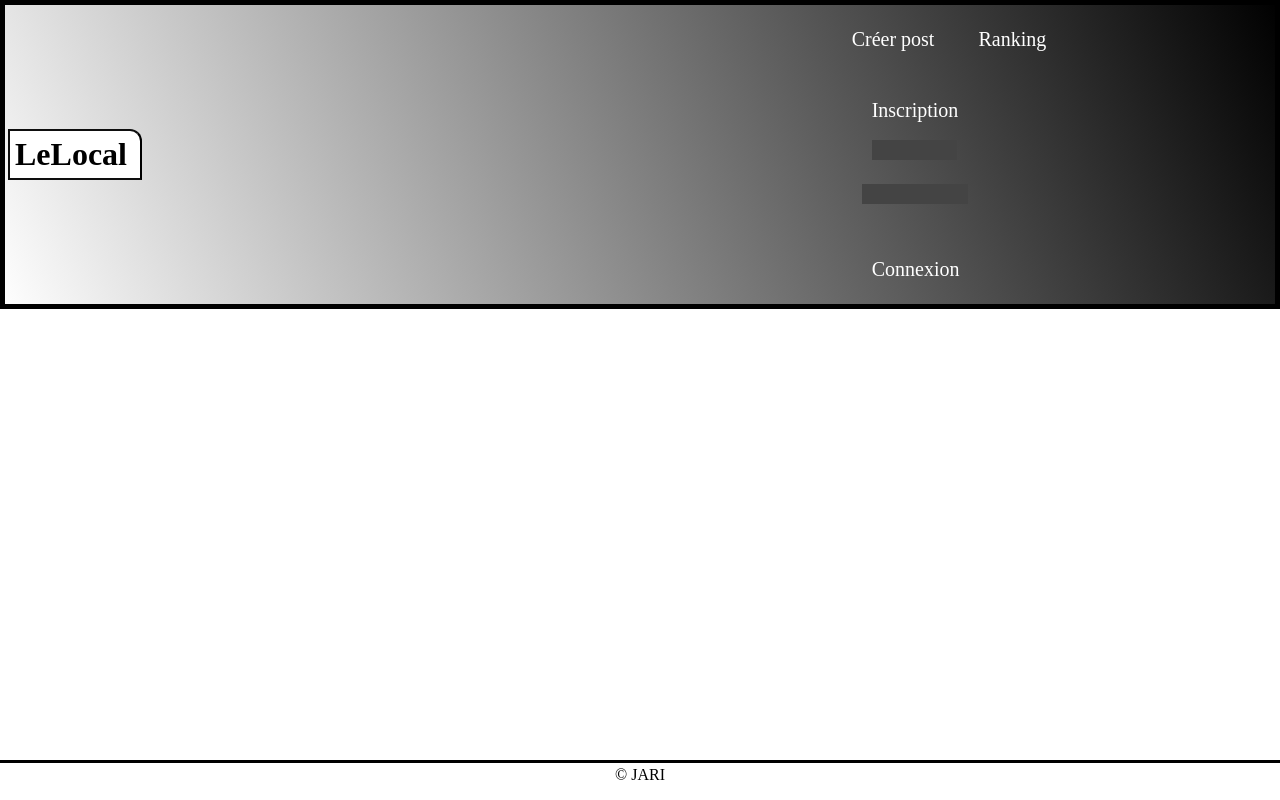
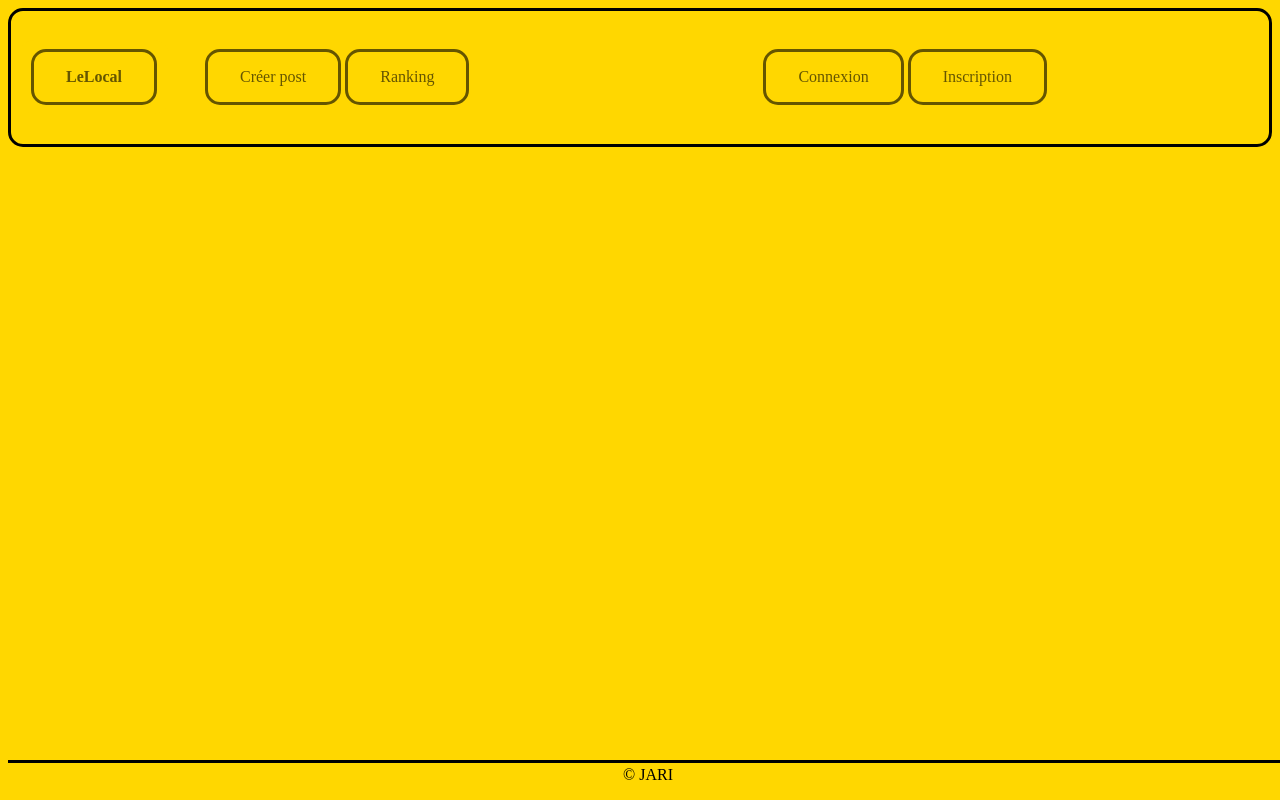
Before and after one commit to salah127/PROJET-INFO-302, a PHP site: page / in a window 1280 px wide. Run offline with PHP 8.4, Linux system fonts and the light colour scheme.

Commit message:
Modification header.php et style.css

```diff
--- a/style.css
+++ b/style.css
@@ -1,40 +1,46 @@
 html{ height : 100%; }
 body{
-    background-color: #ffffff;
-    height : 100%;
-    margin:0px;
+    background-color: #FFD700;
+    height : auto;
+    /*! margin:0px; */
+    width: auto;
 }
 header{
-    background:linear-gradient(65deg,#fff,rgb(0, 0, 0));
+    background:#FFD700;
 
 
 }
 header table{
-    width: 100%;
-    border:solid 5px;
+    width: max-content;
 
+    display: flex;
+    margin: 5px;
 }
 .menu{
-    margin-left: 45%;
-    /* margin-left: 700px; */
-    margin-top: 0px;
-
+    display: flex;
+    justify-content: center;
+    align-items: center;
 }
 
 .logo{
-    margin-top: 0px;
-    margin-left: 0px;
-    width:120px;
+    width:100%;
     padding: 5px;
-    background-color:rgb(255, 255, 255);
-    margin-bottom: 0px;
-    border-top-right-radius: 12px;
-    border: 2px rgb(14, 14, 14) solid;
-    border-right: 2px rgb(0, 0, 0) solid;
+    background-color:#FFD700;
+    border-radius: 15px;
+    position: relative;
+    text-align: center;
 }
 .logo:hover{
-    background-color: rgb(121, 205, 198);
-    color:blue;
+     background-color: black;
+      border: solid 3px #FFD700;
+      color: #FFD700;
+      text-align: center;
+      opacity: 0.6;
+      transition: 0.3s;
+      display: inline-block;
+      text-decoration: none;
+      cursor: pointer;
+    border-radius: 15px
 }
 
 
@@ -45,115 +51,180 @@ ul {
 }
 
 li {
-    display: inline-block;
-    margin:10px;
-    padding:10px;    /*   agrabdir limage entiere  */
+    padding:0px;    /*   agrabdir limage entiere  */
 
 }
 
 .button {
-
-    text-decoration: none; /*enleve les liens*/
-    color: #ffffff ;
-    padding-bottom: 0px;
-    font-size: 20px;
+    background-color: #FFD700;
+      border: solid 3px black;
+      color: black;
+      padding: 16px 32px;
+      text-align: center;
+      font-size: 16px;
+      margin: 4px 2px;
+      opacity: 0.6;
+      transition: 0.3s;
+      display: inline-block;
+      text-decoration: none;
+      cursor: pointer;
+    border-radius: 15px
 
 }
 .button:hover{
-    background-color: rgb(121, 205, 198);
-    color:blue;
+    background-color: black;
+      border: solid 3px #FFD700;
+      color: #FFD700;
+      text-align: center;
+      opacity: 0.6;
+      transition: 0.3s;
+      display: inline-block;
+      text-decoration: none;
+      cursor: pointer;
+    border-radius: 15px
 }
 
 .but {
-
     text-decoration: none; /*enleve les liens*/
     color: #ffffff ;
     padding-bottom: 0px;
     font-size: 10px;
 }
 
-
-
-
-
-
-
 #menu-accordeon {
-    padding:0;
-    margin:0;
     list-style:none;
-    width:0px;
   }
   #menu-accordeon ul {
-    padding:0;
-    margin:0;
-    /* list-style:none;  */
+    list-style:none;
     text-align: center;
+    display: block;
+    background-color: #FFD700;
   }
 
   #menu-accordeon li li {
      max-height:0;
      overflow: hidden;
      transition: all .5s;
-     border-radius:0;
-     background: #444;
+     border-radius:15px;
+     background: #FFD700;
      box-shadow: none;
      border:none;
 
   }
   #menu-accordeon a {
-    display:block;
-    text-decoration: none;
-    color: #fff;
-    padding: 8px 0;
-    font-size: 20px;
+    display:table;
+    background-color: #FFD700;
+      border: solid 3px black;
+      color: black;
+      padding: 16px 32px;
+      text-align: center;
+      font-size: 16px;
+      margin: 4px 2px;
+      opacity: 0.6;
+      transition: 0.3s;
+      display: inline-block;
+      text-decoration: none;
+      cursor: pointer;
+    border-radius: 15px
   }
 
 
   #menu-accordeon ul li a, #menu-accordeon li:hover li a {
     font-size:1em;
-
+    background-color: #FFD700
   }
 
   #menu-accordeon li li:hover {
-     background: #999;
-
+       background-color: black;
+      border: solid 3px #FFD700;
+      color: #FFD700;
+      text-align: center;
+      opacity: 0.6;
+      transition: 0.3s;
+      display: inline-block;
+      text-decoration: none;
+      cursor: pointer;
+    border-radius: 15px
   }
   #menu-accordeon ul li:hover {
-     border-radius: 6px 6px  6px 6px;
-     border:none;
+     background-color: black;
+      border: solid 3px #FFD700;
+      color: #FFD700;
+      text-align: center;
+      opacity: 0.6;
+      transition: 0.3s;
+      display: inline-block;
+      text-decoration: none;
+      cursor: pointer;
+    border-radius: 15px
   }
   #menu-accordeon li:hover li {
     max-height: 15em;
-
+    background-color: #FFD700
   }
 
 
 
 
   .button1 {
-    text-decoration: none;
-    color: #000000;
+    background-color: #FFD700;
+      border: solid 3px black;
+      color: black;
+      padding: 16px 32px;
+      text-align: center;
+      font-size: 16px;
+      margin: 4px 2px;
+      opacity: 0.6;
+      transition: 0.3s;
+      display: inline-block;
+      text-decoration: none;
+      cursor: pointer;
+    border-radius: 15px
 }
 
 
 .button2 {
-    text-decoration: none; /*enleve les liens*/
-    color: #ffffff ;
-    padding-bottom: 0px;
-    font-size: 20px;
+    background-color: #FFD700;
+      border: solid 3px black;
+      color: black;
+      padding: 16px 32px;
+      text-align: center;
+      font-size: 16px;
+      margin: 4px 2px;
+      opacity: 0.6;
+      transition: 0.3s;
+      display: inline-block;
+      text-decoration: none;
+      cursor: pointer;
+    border-radius: 15px
 }
 
 .button3 {
-    margin-left: 20px;
-    text-decoration: none; /*enleve les liens*/
-    color: #ffffff ;
-    padding-bottom: 0px;
-    font-size: 20px;
+    background-color: #FFD700;
+      border: solid 3px black;
+      color: black;
+      padding: 16px 32px;
+      text-align: center;
+      font-size: 16px;
+      margin: 4px 2px;
+      opacity: 0.6;
+      transition: 0.3s;
+      display: inline-block;
+      text-decoration: none;
+      cursor: pointer;
+    border-radius: 15px
 }
 .button3:hover{
-    background-color: rgb(121, 205, 198);
-    color:blue;
+      background-color: black;
+      border: solid 3px #FFD700;
+      color: #FFD700;
+      text-align: center;
+      opacity: 0.6;
+      transition: 0.3s;
+      display: inline-block;
+      text-decoration: none;
+      cursor: pointer;
+    border-radius: 15px
 }
 
 
@@ -167,3 +238,37 @@ footer{
     color: rgb(0, 0, 0);
 
     }
+
+@media (max-width: 1024px) {
+    body{
+        display: flex;
+    }
+ }
+
+.BigListe{
+    display: flex;
+    align-items: center;
+    width: -moz-available;
+}
+
+.CreRank{
+    display: flex;
+    width: 50%;
+}
+.ModCnxSup{
+    display: flex;
+}
+.MenuInscrp{
+    display: flex;
+}
+.AllOfIt{
+    border:solid 3px #000000;
+    width: -moz-available;
+    border-radius: 15px;
+}
+.account{
+    display: flex;
+    margin-right: 5px;
+    margin-left: 250px;
+    width: 50%;
+}
--- a/view/header.php
+++ b/view/header.php
@@ -1,80 +1,57 @@
 <!DOCTYPE html>
 <html>
-
-
     <head>
         <meta charset="UTF-8">
-    <!-- <meta name="viewport"
-          content="width=device-width, user-scalable=no, initial-scale=1.0, maximum-scale=1.0, minimum-scale=1.0">
-    <meta http-equiv="X-UA-Compatible" content="ie=edge"> -->
         <meta name="viewport" content="width=device-width, initial-scale=1.0">
         <link rel="stylesheet" type="text/css" href="style.css"/>
-    <!-- <link rel="stylesheet" href="https://cdnjs.cloudflare.com/ajax/libs/font-awesome/6.0.0-beta3/css/all.min.css" integrity="sha512-Fo3rlrZj/k7ujTnHg4CGR2D7kSs0v4LLanw2qksYuRlEzO+tcaEPQogQ0KaoGN26/zrn20ImR1DfuLWnOo7aBA==" crossorigin="anonymous" referrerpolicy="no-referrer" /> -->
-    <title>TITRE</title>
+        <title>GoldenThing</title>
         <link rel="shortcut icon" href="icon-lieu.png" type="image/png">
     </head>
-
     <body>
-<header>
-
+        <header class = "AllOfIt">
             <table>
                 <tr>
                     <td>
                         <h1 class="logo">
                             <a class="button1" href ="index.php?page=home">
-                <!-- <img class="img" src= LeLocal.png type="image/png" ></img> -->
                                 LeLocal
                             </a>
                         </h1>
                     </td>
                     <td>
+                    <li class='BigListe'>
                         <form action = "." method = "post" class="menu">
-                <!-- <input type="hidden" name="action" value="rech"> -->
-                <!-- <input type="seach" name="valrecherche" placeholder="rechercher un media ..." class="cnx-control" id="barrech">
-                <button class="rch-sub"><i class="fas fa-search"></i></button> -->
+                                <ul class="CreRank">
                                     <li ><a class="button" href ="index.php?page=creer">Créer post</a></li>
                                     <li ><a class="button" href ="index.php?page=ranking">Ranking</a></li>
-
-                <!-- <li ><a class="button" href ="index.php?page=inscription">Inscription</a></li> -->
+                                </ul>
                                 <?php
-
                                     if (isset($_SESSION["connecte"]) && $_SESSION["connecte"]){
-                //var_dump($_SESSION["connecte"]);
-                echo '<li ><a class="button2" href ="index.php?page=modifier">modifier</a></li>';
-                echo '<li ><a class="button2" href ="index.php?connecte=false">Deconnexion</a></li>';
-                echo '<li ><a class="button2" href ="index.php?page=supprimer">supprimer</a></li>';
-                // header("location:index.php?page=home");
-
+                                        echo '
+                                        <ul class="ModCnxSup">
+                                            <li ><a class="button2" href ="index.php?page=modifier">modifier</a></li>
+                                            <li ><a class="button2" href ="index.php?connecte=false">Deconnexion</a></li>
+                                            <li ><a class="button2" href ="index.php?page=supprimer">supprimer</a></li>
+                                        </ul>';
                                     }
-                else  {
+                                    else{
                                         if (isset($_SESSION["connecte"])) var_dump($_SESSION["connecte"]);
-
-                echo
-                '
-                <ul id="menu-accordeon">
+                                        echo '
+                                        <ul class="account" id="menu-accordeon">
+                                        <li><a class="button3" href =" index.php?page=connexion">Connexion</a></li>
                                             <li><a href="#" class="button3">Inscription</a>
-                        <ul>
+                                                <ul class ="MenuInscrp">
                                                     <li><a href ="index.php?page=inscription">Internaute</a></li>
                                                     <li><a href="index.php?page=pro-insc">Proffesionnel</a></li>
                                                 </ul>
                                             </li>
-                </ul>'
-                ;
-
-
-                // echo'
-                // <li id="accordeon"><a class="button" href ="index.php?page=inscription">Inscription</a>
-                // <ul>
-                //             <li><a href="#" >normle</a></li>
-                // </ul>
-                // </li>
-                // ';
-                echo'<li ><a class="button3" href =" index.php?page=connexion">Connexion</a></li> ';
-
+                                        </ul>';
                                     }
                                 ?>
                         </form>
+                        </li>
                     </td>
                 </tr>
             </table>
         </header>
+    </body>
```
Lines whose indentation alone changed are shown as unchanged.
